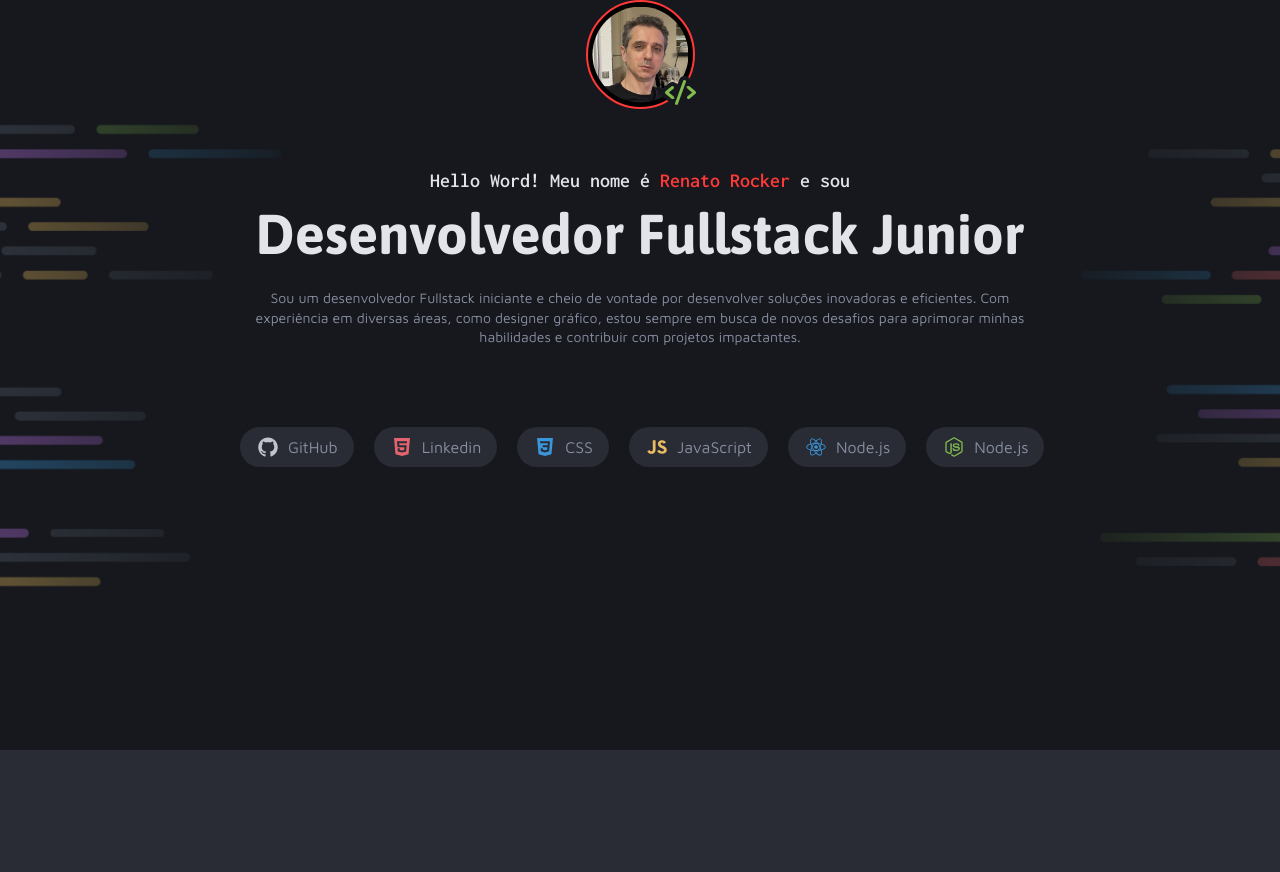
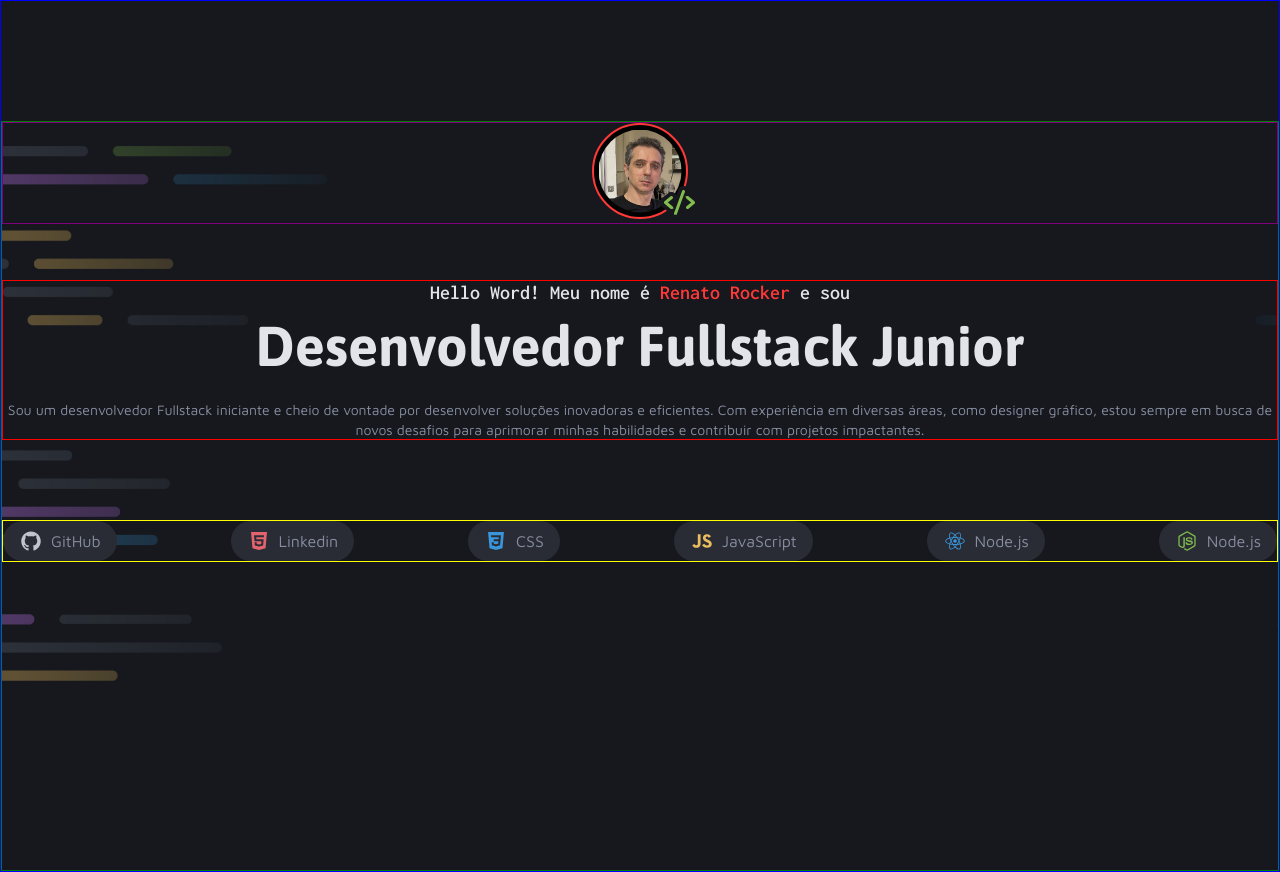
Before and after one commit to Rocha1972/Portfolio_Dev, a plain HTML site: page index.html in a window 1280 px wide. Before the commit the page ends 800 px from the top, so only its background shows below. Drawn offline with Linux system fonts and the light colour scheme.

Commit message:
alinhamento do container

```diff
--- a/styles/global.css
+++ b/styles/global.css
@@ -1,12 +1,15 @@
 * {
   margin: 0;
   padding: 0;
+  box-sizing: border-box;
 }
 
 body {
   font: var();
   color: var(--gray-100);
   background-color: var(--gray-400);
+  display: flex;
+  justify-content: center;
 }
 
 :root {
@@ -35,3 +38,14 @@ body {
   --text-sm: 400 14px/140% var(--font-maven);
   --h4: 600 20px/120% var(--font-inconsolata);
 }
+
+#container {
+  border: solid 1px blue;
+  max-width: 1366px;
+  /* box-sizing: border-box; */
+  /* margin-block: auto; */
+
+
+  background-image: url(/assets/bg-intro.png);
+  background-size: cover;
+}
--- a/styles/sections.css
+++ b/styles/sections.css
@@ -1,21 +1,14 @@
-#container {
-  /* border: solid 1px blue; */
-  max-width: 1366px;
-  margin-block: auto;
 
-  background-image: url(/assets/bg-intro.png);
-  background-size: cover;
-}
 
 #intro {
-  /* border: solid 1px green; */
+  border: solid 1px green;
   height: 750px;
-  width: 800px;
-  margin: auto;
+  width: auto;
+  margin-top: 120px;
 }
 
 #avatar {
-  /* border: solid 1px purple; */
+  border: solid 1px purple;
   display: flex;
   justify-content: center;
   position: relative;
@@ -25,7 +18,7 @@
     margin-top: auto;
     position: absolute;
     bottom: 0px;
-    left: 421px;
+    left: 51.6%;
   }
 }
 
@@ -43,7 +36,7 @@
 }
 
 #apresentacao {
-  /* border: solid 1px red; */
+  border: solid 1px red;
   margin-top: 56px;
   text-align: center;
 
@@ -58,7 +51,7 @@
 }
 
 #tags {
-  /* border: solid 1px yellow; */
+  border: solid 1px yellow;
   display: flex;
   align-items: center;
   gap: 20px;
```
